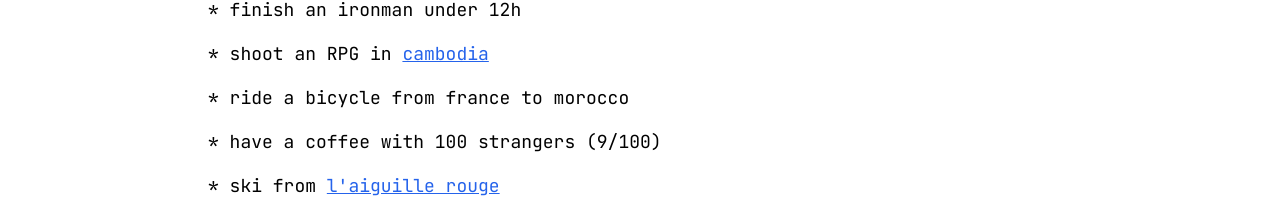
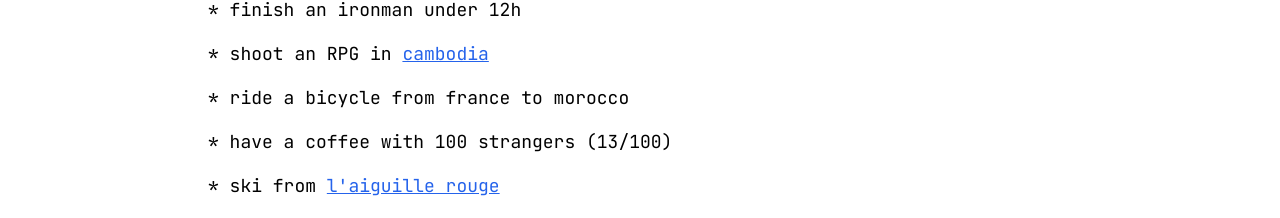
Before and after one commit to YounesAEO/younesaeo-website, a Next.js app: page /side-quests in a window 1280 px wide. Shown: the part 1052-1270 px from the top of the page. Built offline with nearby package versions, Linux system fonts and the light colour scheme.

Commit message:
update strangers count

```diff
--- a/app/side-quests/page.tsx
+++ b/app/side-quests/page.tsx
@@ -48,7 +48,7 @@ export default function SideQuests() {
 			},
 		},
 		{ text: 'ride a bicycle from france to morocco' },
-		{ text: 'have a coffee with 100 strangers (9/100)' },
+		{ text: 'have a coffee with 100 strangers (13/100)' },
 		{
 			text: 'ski from ',
 			link: {
```
